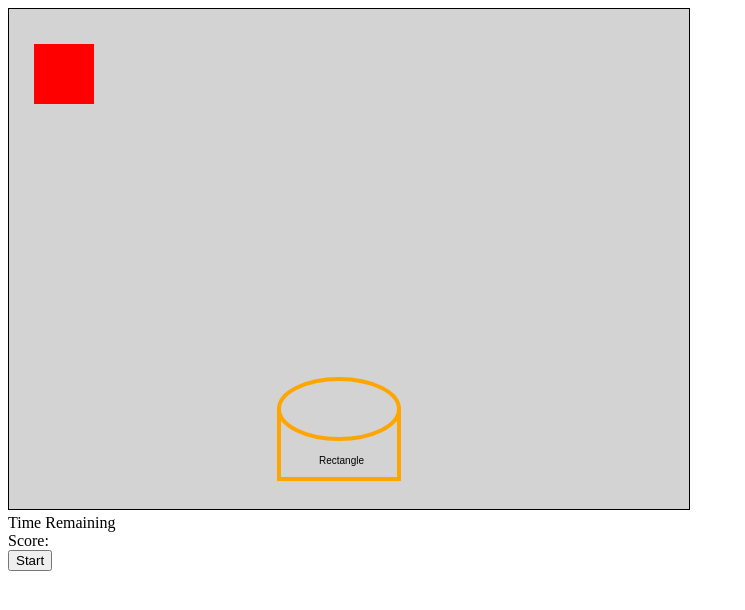
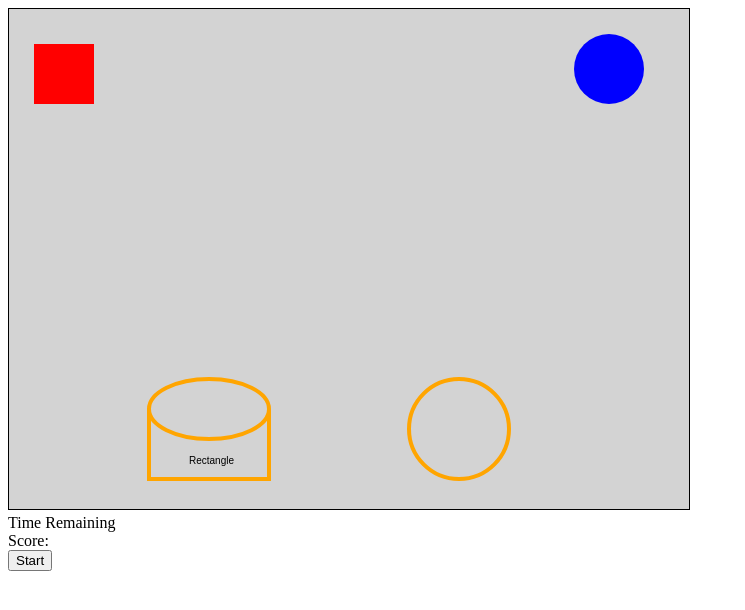
Before and after one commit to html2019/Website, a plain HTML site: page DragGame5.html in a window 1280 px wide. Shown: the whole page, without its empty margins (0-745 px from the left). Drawn offline with Linux system fonts and the light colour scheme.

Commit message:
add CirclePiece

```diff
--- a/DragGame5.html
+++ b/DragGame5.html
@@ -26,18 +26,22 @@
 
     var ctx = canvas.getContext("2d");
     var diff, gInterval;
+    var score = 0;
 
     scoreBoard = new ScoreBoard();
     scoreBoard.update();
+    CircleBoard = new CircleTarget();
+    CircleBoard.update();
     recPiece = new Rectangle();
     recPiece.update(25, 35);
+    CirclePiece = new Circle();
+    CirclePiece.update(600, 60);
 
     function Rectangle() {
         var width = 60;
         var height = 60;
         var color = "red";
-        var score = 0;
-        ctx.fillStyle = color;
+        //ctx.fillStyle = color;
         var _x = -1, _y = -1;
         var draggable2 = false;
         this.update = function (x, y) {
@@ -45,6 +49,7 @@
                 if (_x > 0) {
                     ctx.clearRect(_x, _y, width, height);
                 }
+                ctx.fillStyle = color;
                 ctx.fillRect(x, y, width, height);
                 _x = x;
                 _y = y;
@@ -64,13 +69,47 @@
         }
     }
 
+
+
+function Circle() {
+        var radius = 35;
+        var color = "blue";
+        //ctx.fillStyle = color;
+        var _x = -1, _y = -1;
+        var draggable1 = false;
+        this.update = function (x, y) {
+            if (draggable1 || _x < 0) {
+                if (_x > 0) {
+                    ctx.clearRect(_x- radius, _y- radius, 2*radius, 2*radius);
+                }
+                ctx.beginPath();
+                ctx.arc(x, y, radius, 0, 2*Math.PI);
+                ctx.fillStyle = color;
+                ctx.fill();
+                _x = x;
+                _y = y;
+            }
+        };
+
+
+        this.onMouseDown = function (x, y) {
+            if (x < _x + radius && x > _x- radius && y < _y + radius && y > _y-radius) {
+                draggable1 = true;
+            }
+
+        }
+        this.onScore = function () {
+            draggable1 = false;
+            console.log("onScoreC ", draggable1)
+        }
+    }
+
     function ScoreBoard() {
-        var x = 330;
+        var x = 200;
         var y = 400;
         var rw = 60;
         var rh = 30;
-        var h = 70;
-        var score = 0;
+        var h = 70
 
         this.update = function () {
             ctx.beginPath();
@@ -106,10 +145,45 @@
     }
 
 
+
+    function CircleTarget() {
+        var x = 450;
+        var y = 420;
+        var radius = 50;
+
+        this.update = function () {
+            ctx.beginPath();
+            ctx.arc(x, y, radius, 0, 2*Math.PI);
+            ctx.lineWidth = 4;
+            ctx.strokeStyle = "orange";
+            ctx.stroke();
+        }
+
+        this.getScore = function (sx, sy) {
+
+            if (this.isOnScoreBoard(sx, sy) ) {
+                score += 1;
+                updatScore(score);
+                CirclePiece.onScore();
+                repaint();
+            }
+        }
+
+        this.isOnScoreBoard = function (sx, sy) {
+            return sx < x + radius && sx > x - radius && sy < y + radius && sy > y - radius;
+        }
+
+        function repaint () {
+           CirclePiece = new Circle();
+           CirclePiece.update(600, 60);
+        }
+    }
+
     function myMove(e) {
         var mx = e.pageX - canvas.offsetLeft;
         var my = e.pageY - canvas.offsetTop;
         recPiece.update(mx, my);
+        CirclePiece.update(mx, my);
     }
 
     function myDown(e) {
@@ -117,8 +191,9 @@
         var newX = e.pageX - canvas.offsetLeft;
         var newY = e.pageY - canvas.offsetTop;
 
-        if (!scoreBoard.isOnScoreBoard(newX, newY)) {
+        if (!scoreBoard.isOnScoreBoard(newX, newY)&&!CircleBoard.isOnScoreBoard(newX, newY)) {
             recPiece.onMouseDown(newX, newY);
+            CirclePiece.onMouseDown(newX, newY);
         }
 
 
@@ -134,6 +209,7 @@
         var cx = e.pageX - canvas.offsetLeft;
         var cy = e.pageY - canvas.offsetTop;
         scoreBoard.getScore(cx, cy);
+        CircleBoard.getScore(cx, cy);
 
     }
 
```
